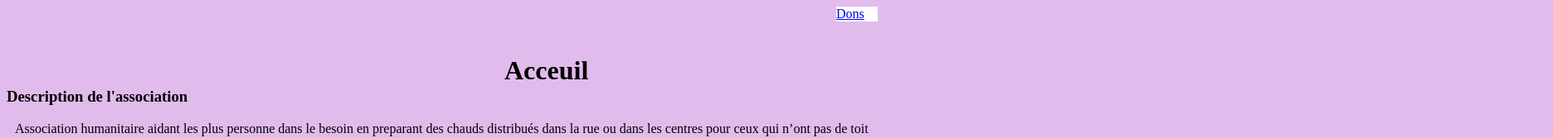
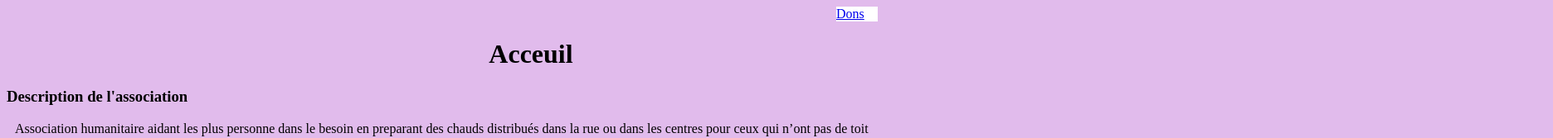
Before and after one commit to comptererroll8-maker/eval, a plain HTML site: page acceuil.htm in a window 1280 px wide. Shown: the top 167 px of the page at 83% size, 1872 px wide, since content can reach past the window. Drawn offline with Linux system fonts and the light colour scheme.

Commit message:
Update acceuil.css

```diff
--- a/acceuil.css
+++ b/acceuil.css
@@ -10,9 +10,7 @@ background-color: rgb(255, 255, 255) ;
 }
 
 h1{
-position: relative;
-top: 20px;
-left: 600px;
+text-align: center;
 }
 
 h3{
```
